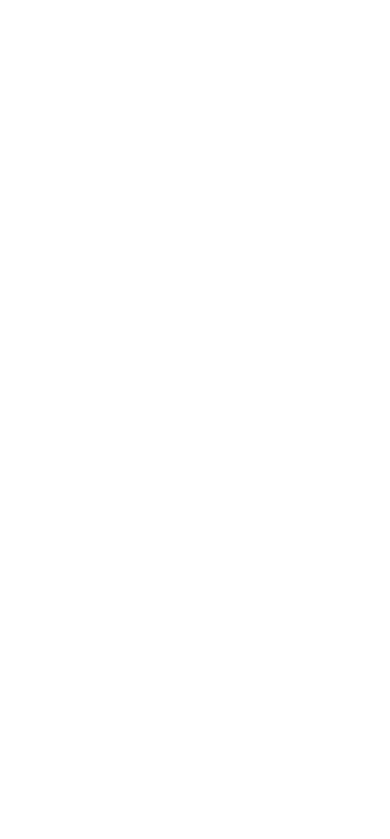
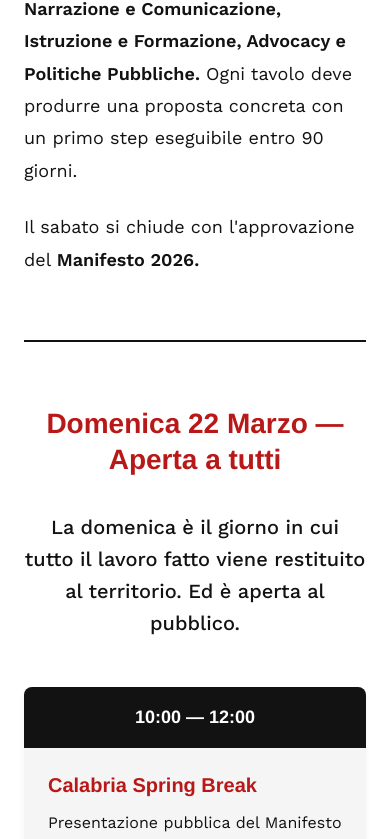
Before and after one commit to JacoTube/sgf-landing-page, a Next.js app: page / in a window 390 px wide. Shown: the part 1150-1989 px from the top of the page. Before the commit the page ends 915 px from the top, so only its background shows below. Built offline with nearby package versions, Linux system fonts and the light colour scheme.

Commit message:
added amabassadors and program

```diff
--- a/src/app/page.js
+++ b/src/app/page.js
@@ -1,6 +1,8 @@
+import Ambassadors from "@/components/Ambassadors/Ambassadors";
 import styles from "./page.module.css";
 import Header from "@/components/Header/Header";
 import Hero from "@/components/Hero/Hero";
+import Program from "@/components/Program/Program";
 
 export default function Home() {
   return (
@@ -8,6 +10,8 @@ export default function Home() {
       <Header />
       <main className={styles.main}>
         <Hero />
+        <Program />
+        <Ambassadors />
       </main>
     </>
   )
--- a/src/components/Ambassadors/Ambassadors.js
+++ b/src/components/Ambassadors/Ambassadors.js
@@ -4,7 +4,7 @@ export default function Ambassadors() {
   return (
     <section id="ambassadors" className={`section-padding ${styles.ambassadorsSection}`}>
       <div className={`container ${styles.container}`}>
-        <h2 className={styles.heading}><br/>Chi Siamo?</h2>
+        <h2 className={styles.heading}> <br />Chi siamo?</h2>
 
         <div className={styles.content}>
           <p className={styles.lead}>
@@ -20,9 +20,10 @@ export default function Ambassadors() {
                 <li><strong>Roberto Tesoriere</strong> <span>Fondatore, Ambasciatori di Calabria</span></li>
                 <li><strong>Sarah Procopio</strong> <span>Direzione Contenuti e Vision</span></li>
                 <li><strong>Gaetano Moraca</strong> <span>Direzione Contenuti e Vision</span></li>
-                <li><strong>Christian Zuin</strong> <span>(Protur Media) Organizzazione & Logistica</span></li>
+                <li><strong>Christian Zuin (Protur Media)</strong> <span>Organizzazione & Logistica</span></li>
                 <li><strong>Alessandro Fedele</strong> <span>Organizzazione & Logistica</span></li>
-                <li><strong>Chef Battaglia</strong> <span>Collaborazione Diretta</span></li>
+                <li><strong>Chef Battaglia</strong> <span>Organizzazione & Logistica</span></li>
+                <li><strong>Direzione di Altafiumara Resort & Spa</strong> <span>Organizzazione & Logistica</span></li>
               </ul>
             </div>
 
--- a/src/components/Header/Header.js
+++ b/src/components/Header/Header.js
@@ -11,7 +11,7 @@ export default function Header() {
         <nav className={styles.nav}> {/* aggiungere logo ad inizio header ed aggiungere ancore */}
           <a href="#about" className={styles.navLink}>Cos'è</a>
           <a href="#program" className={styles.navLink}>Programma</a>
-          <a href="#ambassadors" className={styles.navLink}>Ambasciatori</a>
+          <a href="#ambassadors" className={styles.navLink}>Chi Siamo?</a>
           <a href="#partnership" className={styles.navLink}>Partnership</a>
           <a href="https://www.eventbrite.it/e/1984610354996?aff=oddtdtcreator" target="_blank" rel="noreferrer" className="btn">
             Acquista il Biglietto
--- a/src/components/Program/Program.js
+++ b/src/components/Program/Program.js
@@ -0,0 +1,72 @@
+import styles from './program.module.css';
+
+export default function Program() {
+  return (
+    <section id="program" className={`section-padding ${styles.programSection}`}>
+      <div className="container">
+        <div className={styles.introBlock}>
+          <h2 className={styles.heading}>Cos'è — In 30 Secondi</h2>
+          <p className={styles.paragraph}>
+            Non è un convegno. Non è una celebrazione.
+          </p>
+          <p className={styles.paragraph}>
+            È un laboratorio operativo di tre giorni — <strong>20, 21 e 22 marzo 2026</strong> all'<strong>Altafiumara Resort & Spa</strong> — dove si producono documenti, proposte e collaborazioni reali per lo sviluppo economico, culturale e sociale della Calabria.
+          </p>
+          <p className={styles.paragraph}>
+            Il venerdì e il sabato gli Ambasciatori lavorano a porte chiuse, divisi in tavoli tematici su tre aree strategiche: <strong>Narrazione e Comunicazione, Istruzione e Formazione, Advocacy e Politiche Pubbliche.</strong> Ogni tavolo deve produrre una proposta concreta con un primo step eseguibile entro 90 giorni.
+          </p>
+          <p className={styles.paragraph}>
+            Il sabato si chiude con l'approvazione del <strong>Manifesto 2026.</strong>
+          </p>
+        </div>
+
+        <div className={styles.divider}></div>
+
+        <div className={styles.sundayBlock}>
+          <h2 className={styles.heading}>Domenica 22 Marzo — Aperta a tutti</h2>
+          <p className={styles.subheading}>
+            La domenica è il giorno in cui tutto il lavoro fatto viene restituito al territorio. Ed è aperta al pubblico.
+          </p>
+
+          <div className={styles.timeline}>
+            <div className={styles.timelineItem}>
+              <div className={styles.timeLabel}>10:00 — 12:00</div>
+              <div className={styles.eventContent}>
+                <h3>Calabria Spring Break</h3>
+                <p>Presentazione pubblica del Manifesto 2026: proposte operative, responsabili, scadenze e visione 2027. Con imprese, sindaci, istituzioni e media.</p>
+              </div>
+            </div>
+
+            <div className={styles.timelineItem}>
+              <div className={styles.timeLabel}>12:30 — 15:30</div>
+              <div className={styles.eventContent}>
+                <h3>Buffet Calabrese Diffuso</h3>
+                <p>Food experience con produttori e aziende calabresi. Networking tra partecipanti, imprese e Ambasciatori.</p>
+              </div>
+            </div>
+
+            <div className={styles.timelineItem}>
+              <div className={styles.timeLabel}>15:30 — 18:30</div>
+              <div className={styles.eventContent}>
+                <h3>After Fire</h3>
+                <p>DJ-set, musica e chiusura conviviale sullo Stretto di Messina.</p>
+              </div>
+            </div>
+          </div>
+
+          <div className={styles.ticketInfo}>
+            <p>
+              <strong>Il biglietto include</strong> l'accesso all'intera giornata e un cocktail o calice di vino di benvenuto. Food e beverage aggiuntivi disponibili con sistema a token presso gli stand dei produttori.
+            </p>
+          </div>
+
+          <div className={styles.actionContainer}>
+            <a href="https://www.eventbrite.it/e/1984610354996?aff=oddtdtcreator" target="_blank" rel="noreferrer" className="btn">
+              Acquista il Biglietto
+            </a>
+          </div>
+        </div>
+      </div>
+    </section>
+  );
+}
--- a/src/components/Program/program.module.css
+++ b/src/components/Program/program.module.css
@@ -0,0 +1,114 @@
+.programSection {
+  background-color: var(--color-white);
+  color: var(--color-dark);
+}
+
+.introBlock, .sundayBlock {
+  max-width: 800px;
+  margin: 0 auto;
+}
+
+.heading {
+  font-size: 32px;
+  margin-bottom: 32px;
+  text-align: center;
+  color: var(--color-primary);
+}
+
+.paragraph {
+  font-size: 18px;
+  margin-bottom: 24px;
+  line-height: 1.8;
+}
+
+.divider {
+  height: 2px;
+  background-color: var(--color-dark);
+  width: 100%;
+  max-width: 800px;
+  margin: 64px auto;
+}
+
+.subheading {
+  font-size: 20px;
+  text-align: center;
+  margin-bottom: 48px;
+  font-weight: 500;
+}
+
+/* Timeline specific styles */
+.timeline {
+  display: flex;
+  flex-direction: column;
+  gap: 32px;
+  margin-bottom: 48px;
+}
+
+.timelineItem {
+  display: flex;
+  background-color: var(--color-gray-light);
+  border-radius: var(--border-radius-base);
+  overflow: hidden;
+  box-shadow: 0 4px 6px rgba(0,0,0,0.05);
+  transition: transform 0.3s ease;
+}
+
+.timelineItem:hover {
+  transform: translateY(-4px);
+  box-shadow: 0 8px 15px rgba(0,0,0,0.1);
+}
+
+.timeLabel {
+  background-color: var(--color-dark);
+  color: var(--color-white);
+  padding: 24px;
+  font-family: var(--font-headings);
+  font-weight: bold;
+  font-size: 18px;
+  display: flex;
+  align-items: center;
+  justify-content: center;
+  min-width: 180px;
+  text-align: center;
+}
+
+.eventContent {
+  padding: 24px;
+  flex: 1;
+}
+
+.eventContent h3 {
+  color: var(--color-primary);
+  font-size: 20px;
+  margin-bottom: 12px;
+}
+
+.ticketInfo {
+  background-color: rgba(255, 212, 0, 0.1); /* light yellow */
+  border-left: 4px solid var(--color-secondary);
+  padding: 24px;
+  margin-bottom: 48px;
+  border-radius: 0 var(--border-radius-base) var(--border-radius-base) 0;
+}
+
+.actionContainer {
+  display: flex;
+  justify-content: center;
+  margin-top: 32px;
+}
+
+/* Responsive */
+@media (max-width: 768px) {
+  .heading {
+    font-size: 28px;
+  }
+
+  .timelineItem {
+    flex-direction: column;
+  }
+
+  .timeLabel {
+    min-width: unset;
+    padding: 16px;
+  }
+}
```
